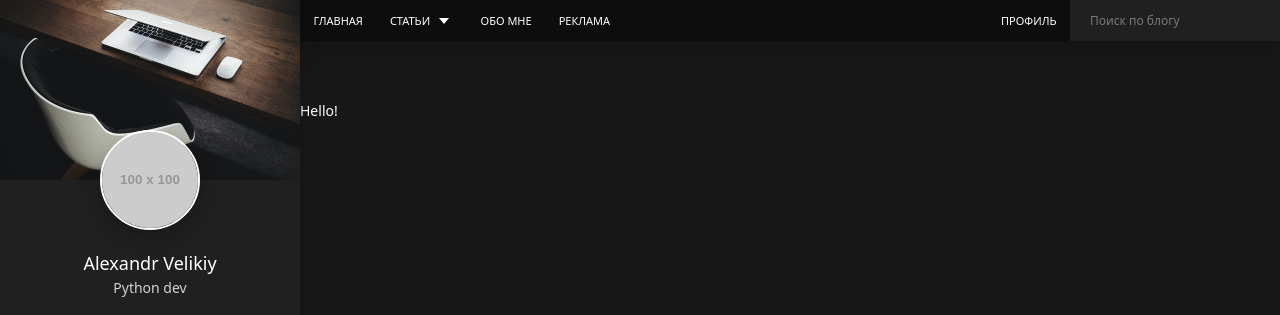
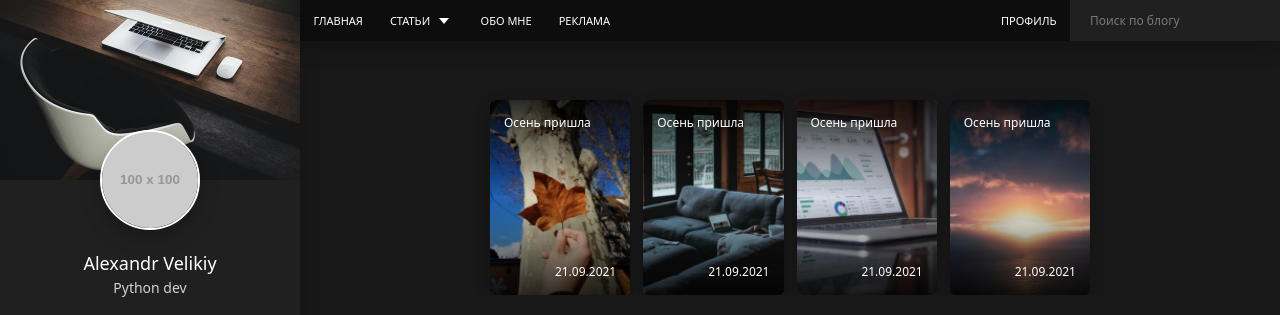
Before and after one commit to AlexandrVelikiy/myblog, a website: page src/index.html in a window 1280 px wide. Shown: the top 315 px of the page. Drawn offline with nearby package versions, Linux system fonts and the light colour scheme; files that its build step writes are made by us from their sources; placeholder pictures from the web are drawn by us.

Commit message:
part 4 (half to 19:45 min)

```diff
--- /dev/null
+++ b/src/assets/scss/blocks/stories.scss
@@ -0,0 +1,73 @@
+.stories {
+  display: grid;
+  grid-template-columns: 1fr 1fr 1fr 1fr;
+  grid-column-gap: 13px;
+  grid-template-rows: 195px;
+}
+.stories__item {
+  border-radius: 5px;
+  overflow: hidden;
+  position: relative;
+
+  box-shadow: 0 5px 15px rgba($black, .2);
+  cursor: pointer;
+
+  &:after {
+    content: "";
+    display: block;
+    width: 100%;
+    height: 100%;
+
+    background-image: linear-gradient(
+                    to bottom,
+                    rgba($black, .8),
+                    rgba($black, .0) 50%,
+                    rgba($black, .8)
+    );
+
+    position: absolute;
+    top: 0;
+    left: 0;
+    z-index: 2;
+  }
+
+  &:hover {
+    .stories__preview {
+      transform: scale(1.3);
+      transition-duration: 3s;
+    }
+  }
+}
+
+.stories__preview {
+  display: block;
+  width: 100%;
+  height: 100%;
+  object-fit: cover;
+  position: absolute;
+  top: 0;
+  left: 0;
+  z-index: 1;
+  transform: scale(1.05);
+  transition: transform 1s ease-in-out;
+}
+
+.stories__title,
+.stories__date{
+  width: 100%;
+  padding: 1.4rem;
+  font-size:  1.2rem;
+  color: $white;
+  position: absolute;
+  left: 0;
+  z-index: 3;
+}
+
+.stories__title{
+  top: 0;
+}
+
+.stories__date {
+  bottom: 0;
+  text-align: right;
+}
--- a/src/assets/scss/style.scss
+++ b/src/assets/scss/style.scss
@@ -36,3 +36,4 @@ body {
 @import "blocks/profile";
 @import "blocks/social";
 @import "blocks/btn";
+@import "blocks/stories";
--- a/src/index.html
+++ b/src/index.html
@@ -3,4 +3,26 @@ layout: default
 title: BrainsCloud | Home
 ---
 
-Hello!
+<div class="stories">
+    <div class="stories__item">
+        <img class="stories__preview" src="assets/images/stories/stories-1.jpg" alt="">
+        <div class="stories__title">Осень пришла</div>
+        <time class="stories__date" datetime="2021-09-21">21.09.2021</time>
+    </div>
+    <div class="stories__item">
+        <img class="stories__preview"  src="assets/images/stories/stories-2.jpg" alt="">
+        <div class="stories__title">Осень пришла</div>
+        <time class="stories__date" datetime="2021-09-21">21.09.2021</time>
+    </div>
+    <div class="stories__item">
+        <img class="stories__preview"  src="assets/images/stories/stories-3.jpg" alt="">
+        <div class="stories__title">Осень пришла</div>
+        <time class="stories__date" datetime="2021-09-21">21.09.2021</time>
+    </div>
+    <div class="stories__item">
+        <img class="stories__preview"  src="assets/images/stories/stories-4.jpg" alt="">
+        <div class="stories__title">Осень пришла</div>
+        <time class="stories__date" datetime="2021-09-21">21.09.2021</time>
+    </div>
+
+</div>
--- a/src/layouts/default.html
+++ b/src/layouts/default.html
@@ -9,7 +9,7 @@
         {{> sidebar }}
 
         <main class="mian">
-            <div class="conteiner">
+            <div class="container">
                {{> body }}
             </div>
         </main>
```
Also changed, not shown: src/assets/images/stories/stories-1.jpg (added), src/assets/images/stories/stories-2.jpg (added), src/assets/images/stories/stories-3.jpg (added), src/assets/images/stories/stories-4.jpg (added).
